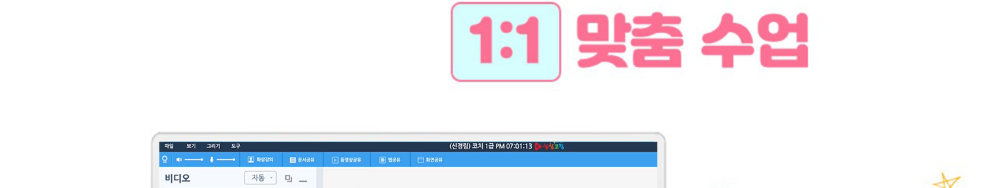
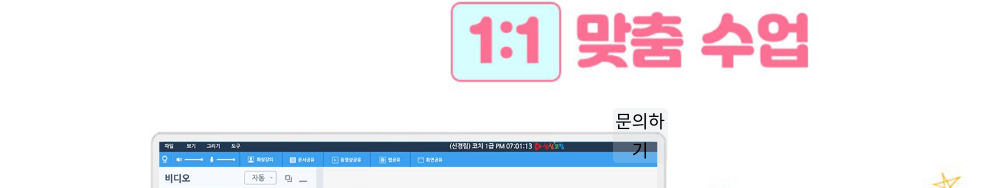
Before and after one commit to inyourcare/practical-trivia, a Next.js app: page /sangsang in a window 1280 px wide. Shown: the part 612-800 px from the top of the page, without its empty margins (0-1006 px from the left). Built offline with nearby package versions, Linux system fonts and the light colour scheme.

Commit message:
문의하기 버튼 위치성공

```diff
--- a/app/layout.tsx
+++ b/app/layout.tsx
@@ -1,7 +1,8 @@
-import Drawer from "@/components/drawer";
 import "./globals.css";
 import { Inter } from "next/font/google";
+import Drawer from "@/components/drawer";
 import DrawerCard from "@/components/drawer-card";
+import Dialog from "@/components/dialog";
 import Link from "next/link";
 
 const inter = Inter({ subsets: ["latin"] });
@@ -21,7 +22,8 @@ export default function RootLayout({
 }) {
   return (
     <html lang="ko">
-      <body className={inter.className}>
+      {/* <body className={inter.className}> */}
+      <body>
         <Drawer>
           <DrawerCard
             icon={
@@ -46,6 +48,7 @@ export default function RootLayout({
             targetLink="/sangsang/"
           />
         </Drawer>
+        <Dialog/>
         {children}
       </body>
     </html>
--- /dev/null
+++ b/components/dialog.tsx
@@ -0,0 +1,43 @@
+"use client";
+import { ReactNode, useEffect, useState } from "react";
+
+export default function Drawer({
+  header,
+  children,
+}: {
+  header?: ReactNode;
+  children?: ReactNode;
+}) {
+  const [isOpen, setIsOpen] = useState(false);
+  // const pathname = usePathname();
+  // useEffect(() => {
+  //   setIsOpen(false);
+  // }, [pathname]);
+  return (
+    <>
+      {/* <div className={`absolute h-screen w-full bg-green-300 opacity-0`}> */}
+      <div
+        className={`sticky top-[90%] h-0 flex flex-wrap justify-center items-center`}
+      >
+        <button
+          className={
+            `bg-gray-300 rounded bg-opacity-25 hover:bg-opacity-100
+            xl:w-[55px] xl:h-[55px] w-10 h-10 `
+            // bg-[url('/images/icons/list.svg')] bg-no-repeat bg-center`
+          }
+          style={
+            {
+              // backgroundImage: `url('/images/icons/list.svg')`,
+              // backgroundRepeat: `no-repeat`,
+              // backgroundPosition: `center`,
+            }
+          }
+          onClick={() => setIsOpen(true)}
+        >
+          문의하기
+        </button>
+      </div>
+      {/* </div> */}
+    </>
+  );
+}
```
